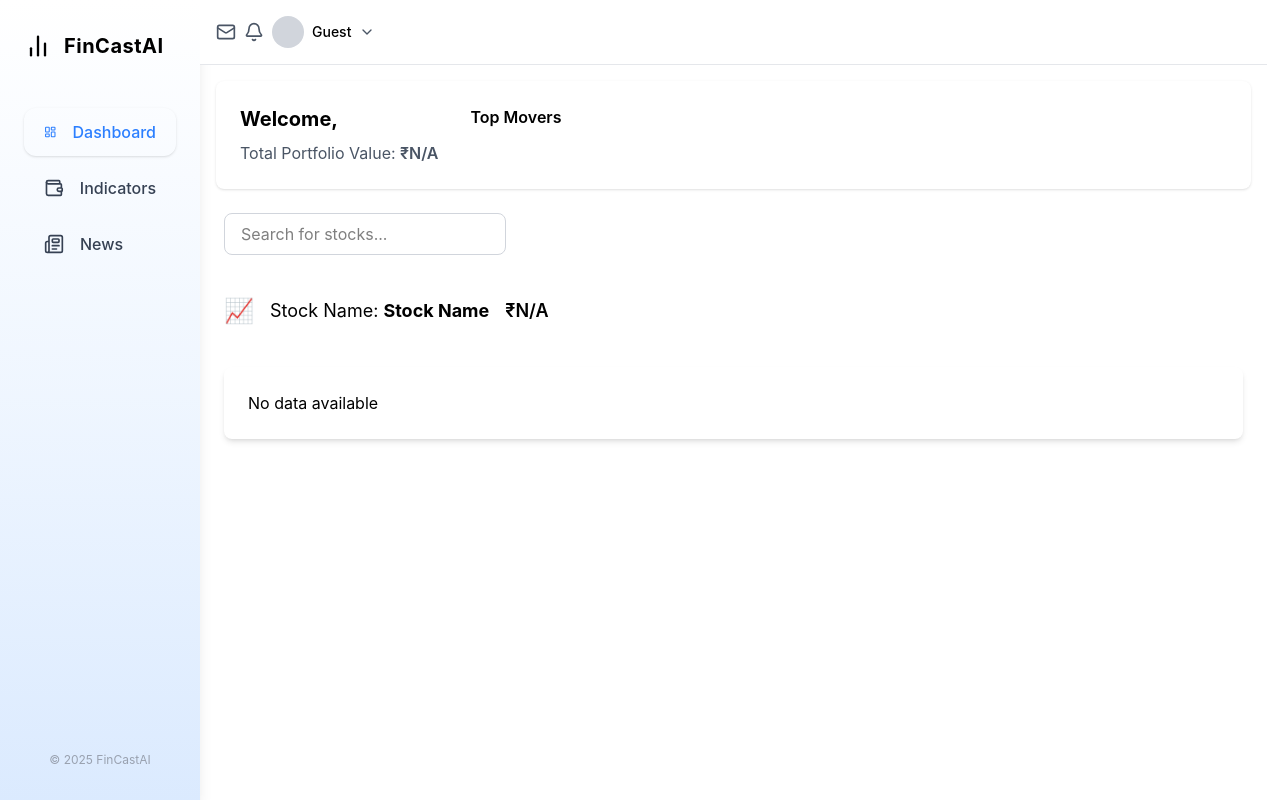
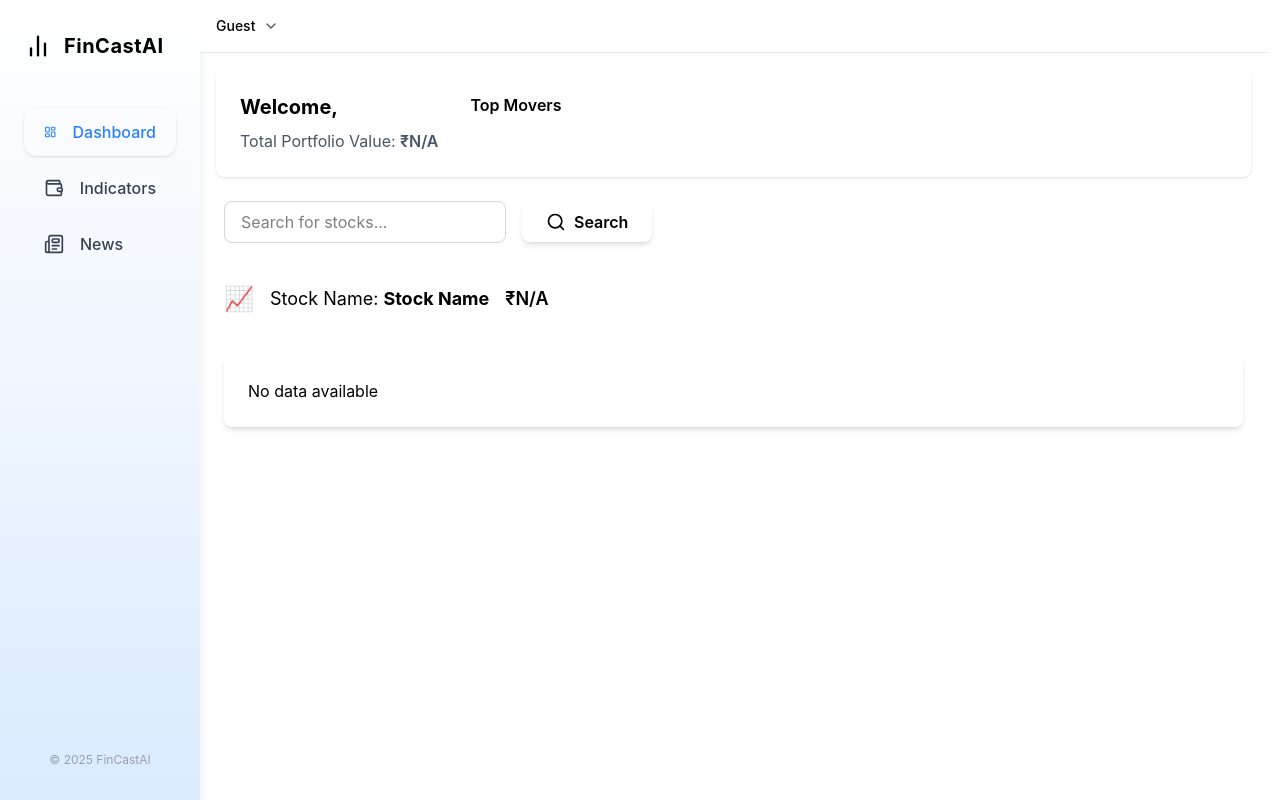
Before and after one commit to shreyuu/FinCastAI, a React (Vite) app in the folder frontend/: page /dashBoard in a window 1280 px wide. Built offline with nearby package versions, Linux system fonts and the light colour scheme.

Commit message:
feat: Enhance StockDashboard UI with improved button styles and search functionality

```diff
--- a/frontend/src/components/StockPrediction.tsx
+++ b/frontend/src/components/StockPrediction.tsx
@@ -1,7 +1,7 @@
 import { useState, useEffect } from "react";
 import { LineChart, Line, XAxis, YAxis, Tooltip, CartesianGrid, Brush, ResponsiveContainer, Legend } from "recharts";
 import Sidebar from "./Sidebar";
-import { Bell, Mail, ChevronDown } from "lucide-react";
+import { ChevronDown, Search } from "lucide-react";
 
 function capitalizeFirst(str: string): string {
   if (!str) return "";
@@ -73,10 +73,10 @@ const StockDashboard = () => {
         {/* Header */}
         <div className="flex items-center justify-between p-4 bg-white border-b border-gray-200">
           <div className="flex items-center space-x-2">
-            <Mail className="w-5 h-5 text-gray-600" />
-            <Bell className="w-5 h-5 text-gray-600" />
+            {/* <Mail className="w-5 h-5 text-gray-600" /> */}
+            {/* <Bell className="w-5 h-5 text-gray-600" /> */}
             <div className="flex items-center space-x-2">
-              <div className="w-8 h-8 bg-gray-300 rounded-full"></div>
+              {/* <div className="w-8 h-8 bg-gray-300 rounded-full"></div> */}
               <span className="text-sm font-medium">{userName || "Guest"}</span>
               <ChevronDown className="w-4 h-4 text-gray-600" />
             </div>
@@ -121,8 +121,31 @@ const StockDashboard = () => {
             />
             <button
               onClick={fetchPredictions}
-              className="px-4 py-2 bg-primary text-white rounded-lg hover:bg-opacity-90 transition-colors">
-              Search
+              className={`flex items-center gap-2 px-6 py-2 rounded-lg font-semibold transition-colors
+    bg-primary text-black shadow-md
+    hover:bg-blue-600 focus:outline-none focus:ring-2 focus:ring-blue-400 focus:ring-offset-2
+    ${loadingChart ? "opacity-60 cursor-not-allowed" : ""}
+  `}
+              disabled={loadingChart}>
+              {loadingChart ? (
+                <svg className="animate-spin h-5 w-5 text-black" viewBox="0 0 24 24">
+                  <circle
+                    className="opacity-25"
+                    cx="12"
+                    cy="12"
+                    r="10"
+                    stroke="currentColor"
+                    strokeWidth="4"
+                    fill="none"
+                  />
+                  <path className="opacity-75" fill="currentColor" d="M4 12a8 8 0 018-8v4a4 4 0 00-4 4H4z" />
+                </svg>
+              ) : (
+                <>
+                  <Search className="w-5 h-5" />
+                  Search
+                </>
+              )}
             </button>
           </div>
           <div className="flex items-center space-x-4 mb-4">
```
